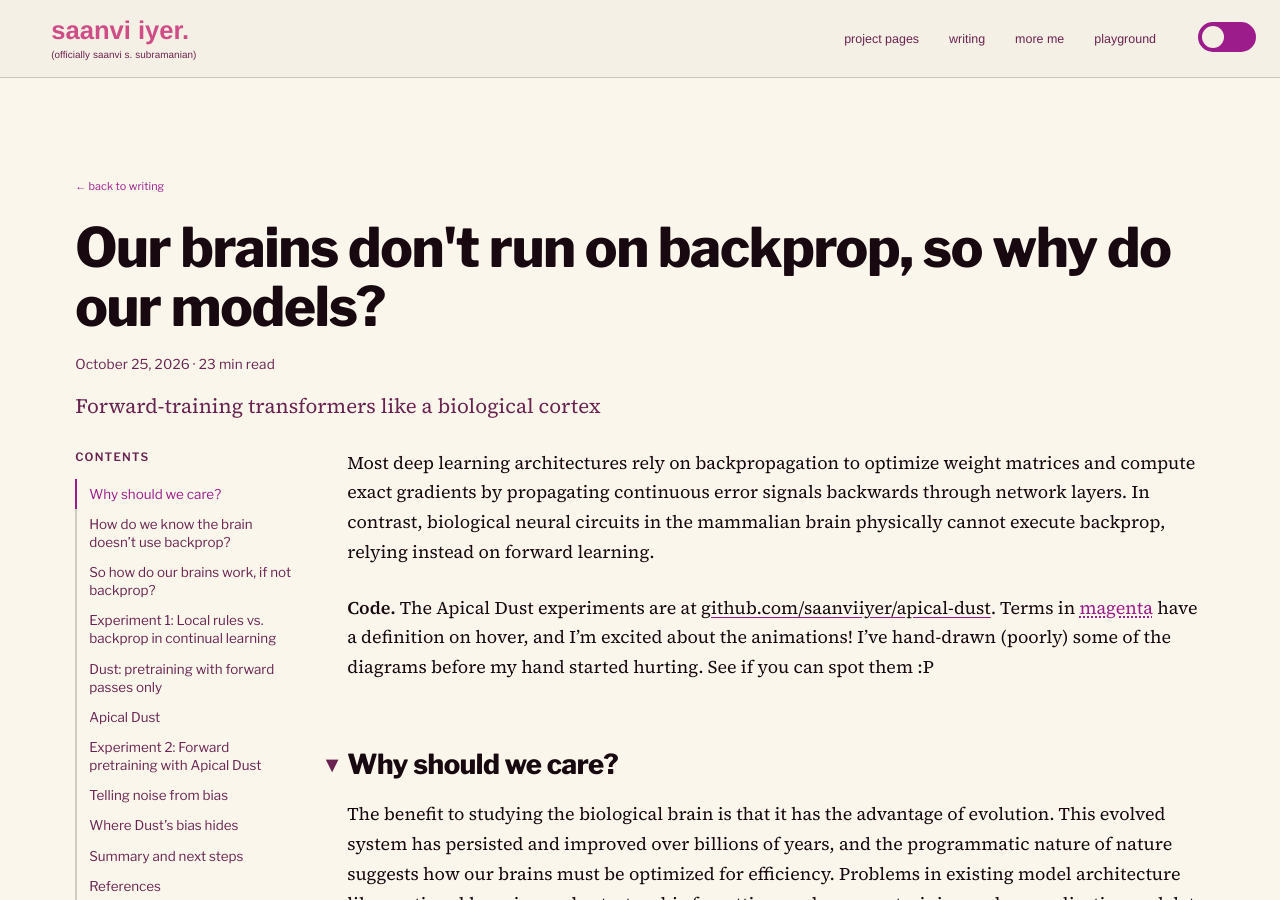
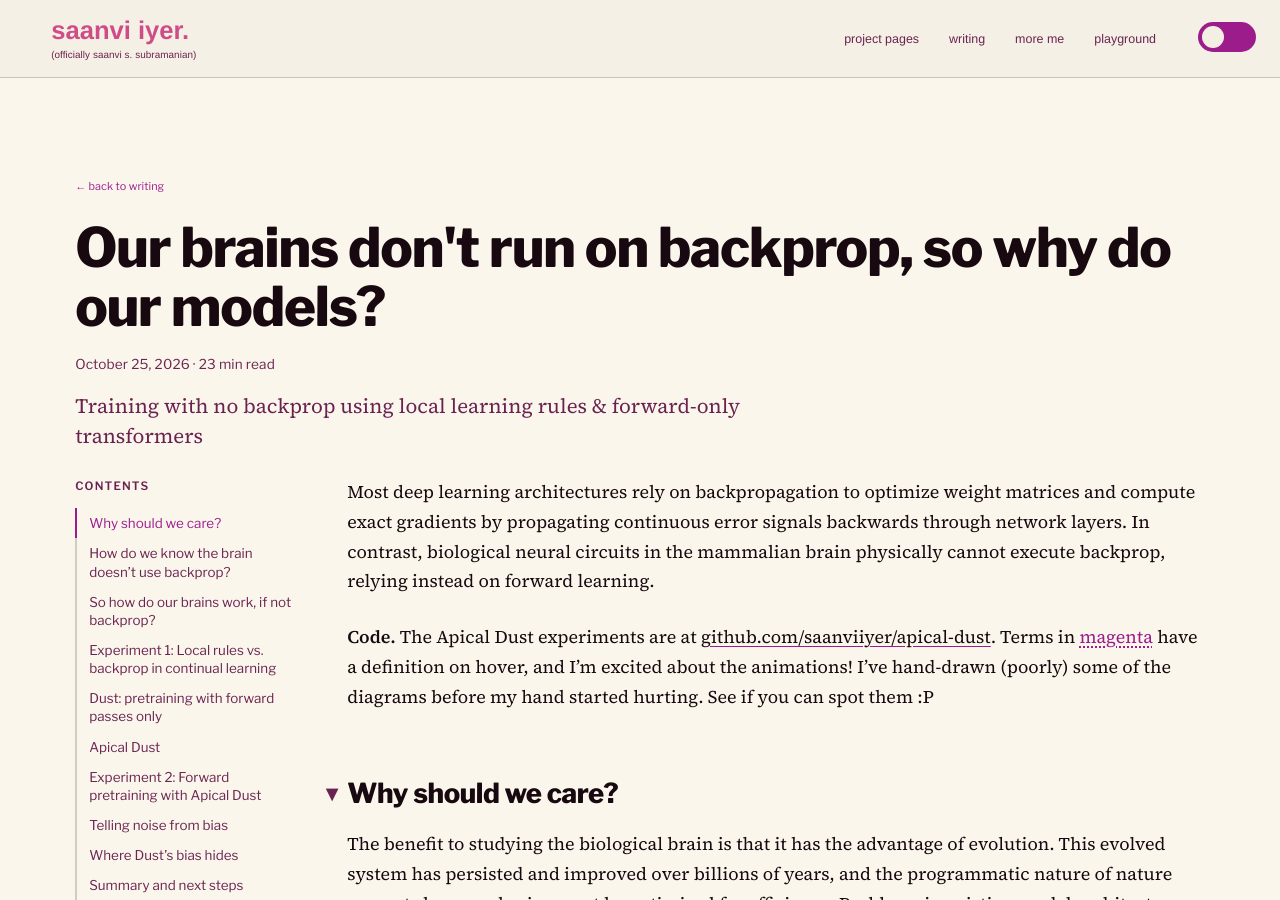
Before and after one commit to saanviiyer/saanviiyer.github.io, a Jekyll site: the page built from _posts/2026-10-25-forward-training-cortex.md, in a window 1280 px wide and 900 px high. Built offline with Jekyll 4.4.1, drawn with Linux system fonts in a browser that asks for light colours; some web fonts are replaced.

Commit message:
New subtitle for the Apical Dust post

```diff
--- a/_posts/2026-10-25-forward-training-cortex.md
+++ b/_posts/2026-10-25-forward-training-cortex.md
@@ -1,7 +1,7 @@
 ---
 layout: post
 title: "Our brains don't run on backprop, so why do our models?"
-dek: "Forward-training transformers like a biological cortex"
+dek: "Training with no backprop using local learning rules & forward-only transformers"
 date: 2026-10-25
 tag: "NeuroAI"
 section: technical
```
